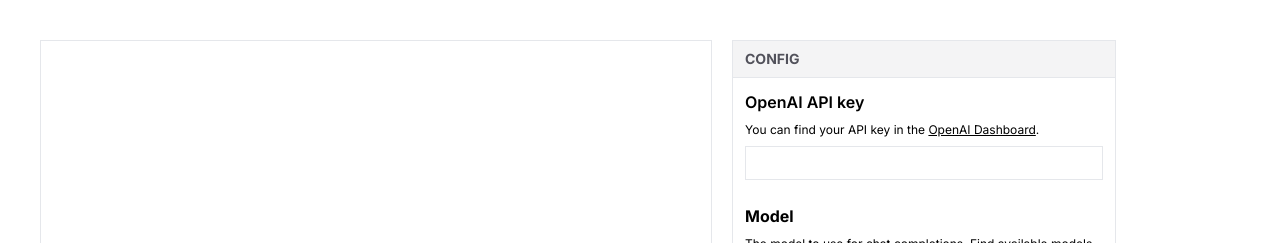
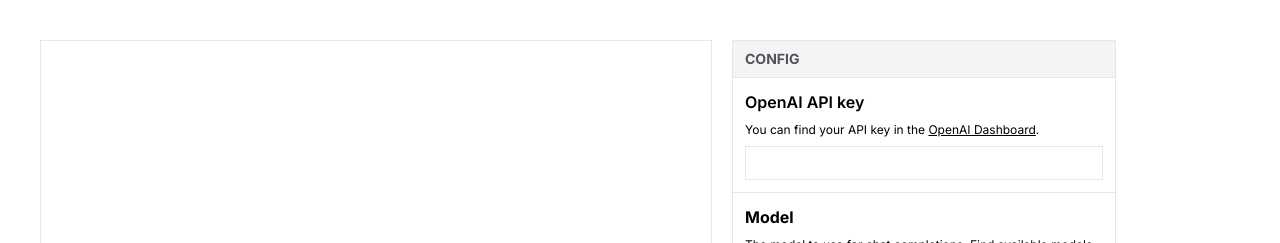
Before and after one commit to wadefletch/sibyl, a Next.js app: page /chat in a window 1280 px wide. Shown: the top 243 px of the page. Built offline with nearby package versions, Linux system fonts and the light colour scheme.

Commit message:
fix: correct hallucinated links

```diff
--- a/components/Config.tsx
+++ b/components/Config.tsx
@@ -9,12 +9,15 @@ function Config() {
         Config
       </h2>
 
-      <label htmlFor="apiKey" className="m-3 space-y-2">
+      <label
+        htmlFor="apiKey"
+        className="space-y-2 border-b p-3 dark:border-zinc-600"
+      >
         <p className="block font-semibold">OpenAI API key</p>
         <p className="text-xs dark:text-zinc-300">
           You can find your API key in the{' '}
           <a
-            href="https://beta.openai.com/account/api-keys"
+            href="https://platform.openai.com/account/api-keys"
             target="_blank"
             rel="noreferrer"
             className="underline"
@@ -37,7 +40,7 @@ function Config() {
         <p className="text-xs dark:text-zinc-300">
           The model to use for chat completions. Find available models in the{' '}
           <a
-            href="https://beta.openai.com/docs/developer-quickstart/model-versions"
+            href="https://platform.openai.com/docs/models/model-endpoint-compatibility"
             target="_blank"
             rel="noreferrer"
             className="underline"
```
